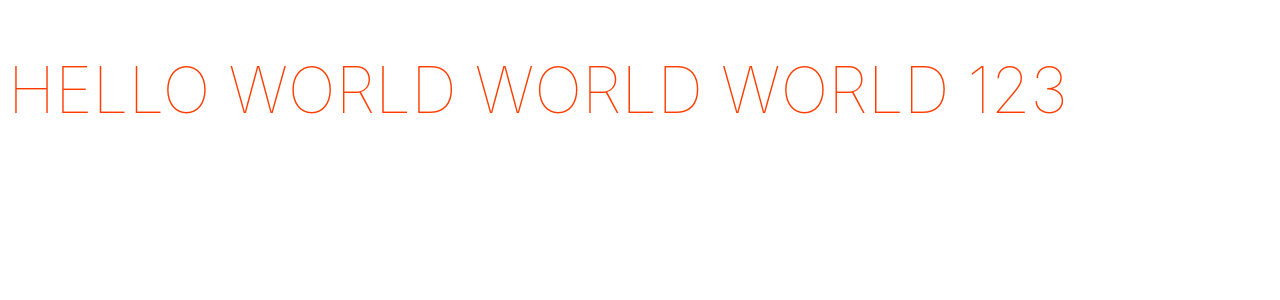
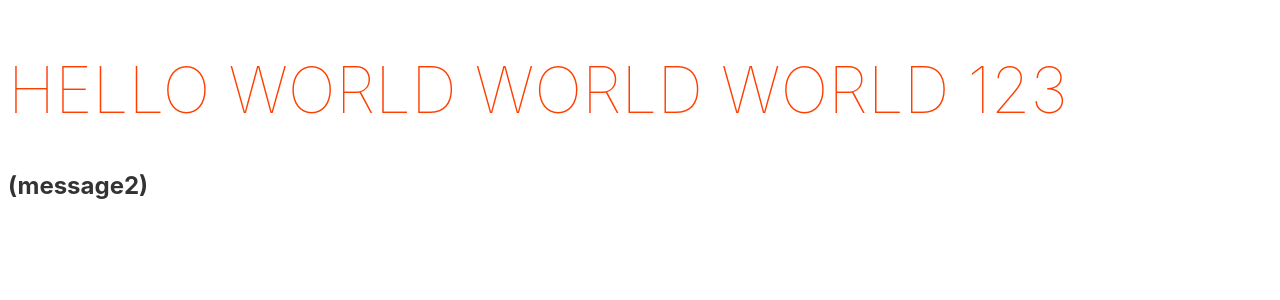
Before and after one commit to zhawjtran/SW11_svelte1---Minimal-application, a Svelte app: page / in a window 1280 px wide. Shown: the top 300 px of the page. Built offline with nearby package versions, Linux system fonts and the light colour scheme.

Commit message:
new let message2
new let message2 variable

```diff
--- a/src/App.svelte
+++ b/src/App.svelte
@@ -1,9 +1,11 @@
 <script>
 	let message = "Hello World world world 123";
+	let message2 = "new hello world";
 </script>
 
 <div>
 	<h1>{message}</h1>
+	<h2>(message2)</h2>
 </div>
 
 <style>
```
